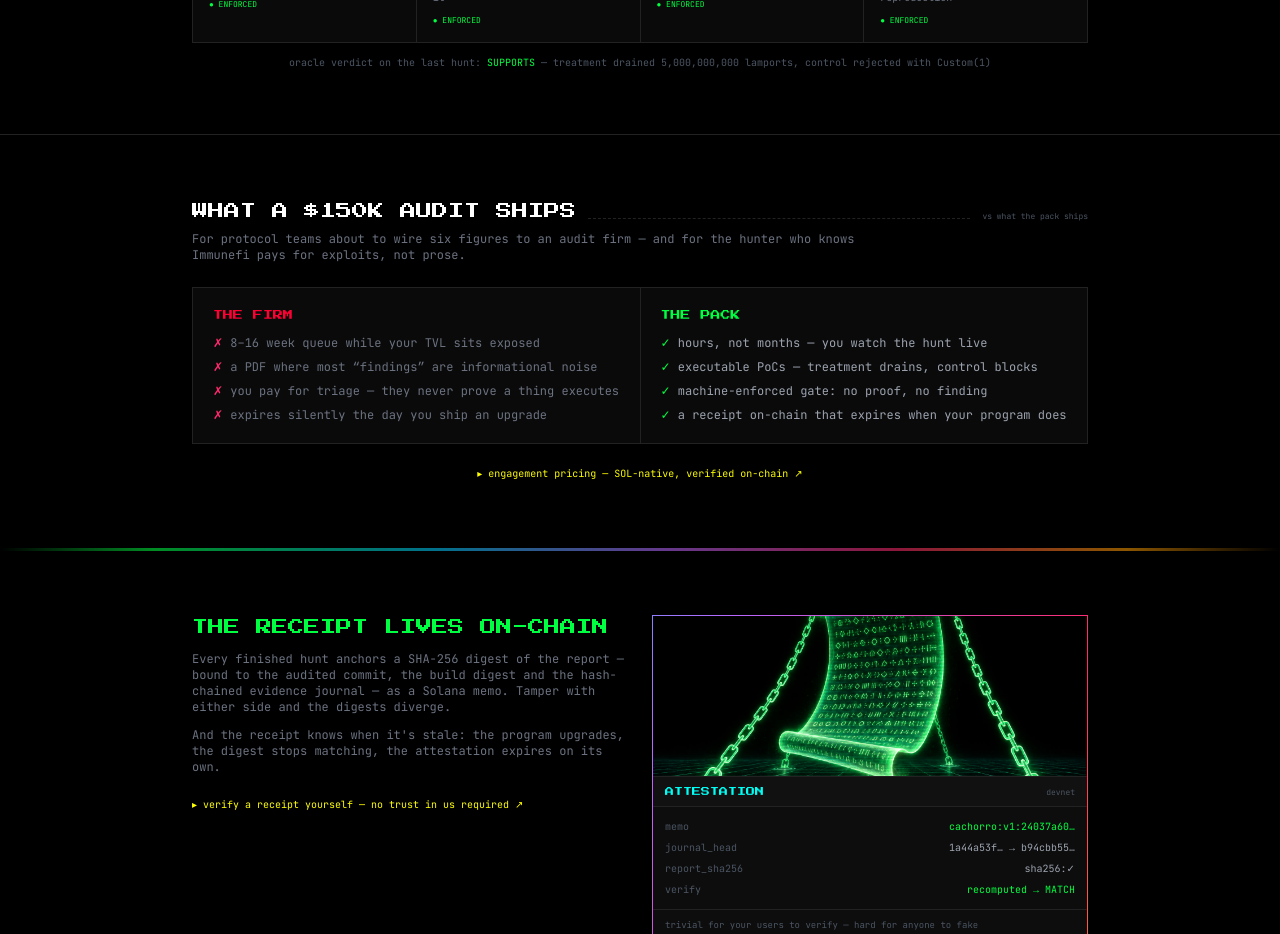
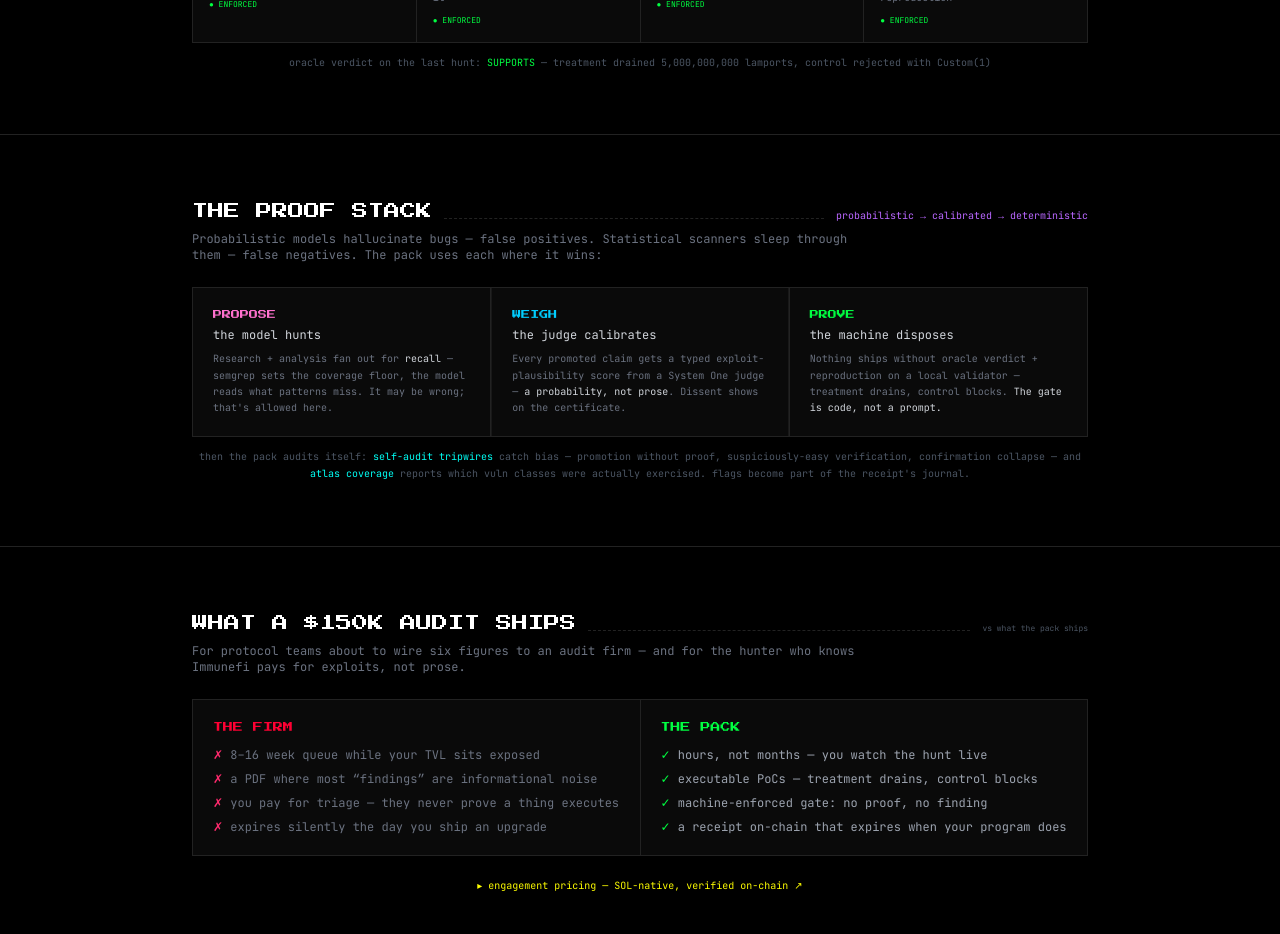
Before and after one commit to jazzautomations/cachorro-solana, a Next.js app in the folder web/: page / in a window 1280 px wide. Shown: the part 2640-3574 px from the top of the page. Built offline with nearby package versions, Linux system fonts and the light colour scheme; no server answers.

Commit message:
landing: THE PROOF STACK — probabilistic proposes, jev weighs, machine proves

```diff
--- a/web/app/page.tsx
+++ b/web/app/page.tsx
@@ -204,6 +204,54 @@ export default function Home() {
         </div>
       </section>
 
+
+
+      {/* ═══ THE PROOF STACK — probabilistic recalls, calibrated weighs, machine decides ═══ */}
+      <section className="px-4 py-12 sm:py-16 border-t border-dark-600">
+        <div className="max-w-4xl mx-auto">
+          <div className="flex items-baseline gap-3 mb-2">
+            <h2 className="text-xs sm:text-base font-arcade text-white shrink-0">THE PROOF STACK</h2>
+            <span className="flex-1 border-b border-dashed border-dark-600" />
+            <span className="text-[9px] sm:text-[10px] font-mono text-miami-purple shrink-0">probabilistic → calibrated → deterministic</span>
+          </div>
+          <p className="text-[10px] sm:text-xs font-mono text-gray-500 mb-6 leading-relaxed max-w-2xl">
+            Probabilistic models hallucinate bugs — false positives. Statistical scanners sleep through them — false negatives.
+            The pack uses each where it wins:
+          </p>
+          <div className="grid grid-cols-1 sm:grid-cols-3 gap-px bg-dark-600 border border-dark-600">
+            <div className="bg-dark-900 p-4 sm:p-5">
+              <div className="text-[9px] font-arcade text-miami-rose mb-1.5">PROPOSE</div>
+              <div className="text-[10px] sm:text-xs text-gray-300 mb-2">the model hunts</div>
+              <div className="text-[9px] sm:text-[10px] text-gray-500 leading-relaxed">
+                Research + analysis fan out for <span className="text-gray-300">recall</span> — semgrep sets the coverage floor,
+                the model reads what patterns miss. It may be wrong; that&apos;s allowed here.
+              </div>
+            </div>
+            <div className="bg-dark-900 p-4 sm:p-5 border-x border-dark-600/60">
+              <div className="text-[9px] font-arcade text-miami-sky mb-1.5">WEIGH</div>
+              <div className="text-[10px] sm:text-xs text-gray-300 mb-2">the judge calibrates</div>
+              <div className="text-[9px] sm:text-[10px] text-gray-500 leading-relaxed">
+                Every promoted claim gets a typed exploit-plausibility score from a System One judge —
+                <span className="text-gray-300"> a probability, not prose</span>. Dissent shows on the certificate.
+              </div>
+            </div>
+            <div className="bg-dark-900 p-4 sm:p-5">
+              <div className="text-[9px] font-arcade text-neon-green mb-1.5">PROVE</div>
+              <div className="text-[10px] sm:text-xs text-gray-300 mb-2">the machine disposes</div>
+              <div className="text-[9px] sm:text-[10px] text-gray-500 leading-relaxed">
+                Nothing ships without oracle verdict + reproduction on a local validator — treatment drains, control blocks.
+                <span className="text-gray-300"> The gate is code, not a prompt.</span>
+              </div>
+            </div>
+          </div>
+          <div className="mt-3 text-center text-[9px] sm:text-[10px] font-mono text-gray-600 leading-relaxed">
+            then the pack audits itself: <span className="text-neon-cyan">self-audit tripwires</span> catch bias —
+            promotion without proof, suspiciously-easy verification, confirmation collapse —
+            and <span className="text-neon-cyan">atlas coverage</span> reports which vuln classes were actually exercised.
+            flags become part of the receipt&apos;s journal.
+          </div>
+        </div>
+      </section>
 
       {/* ═══ THE INVOICE — audit-price anchoring, the startup case ═══ */}
       <section className="px-4 py-12 sm:py-16 border-t border-dark-600">
```
